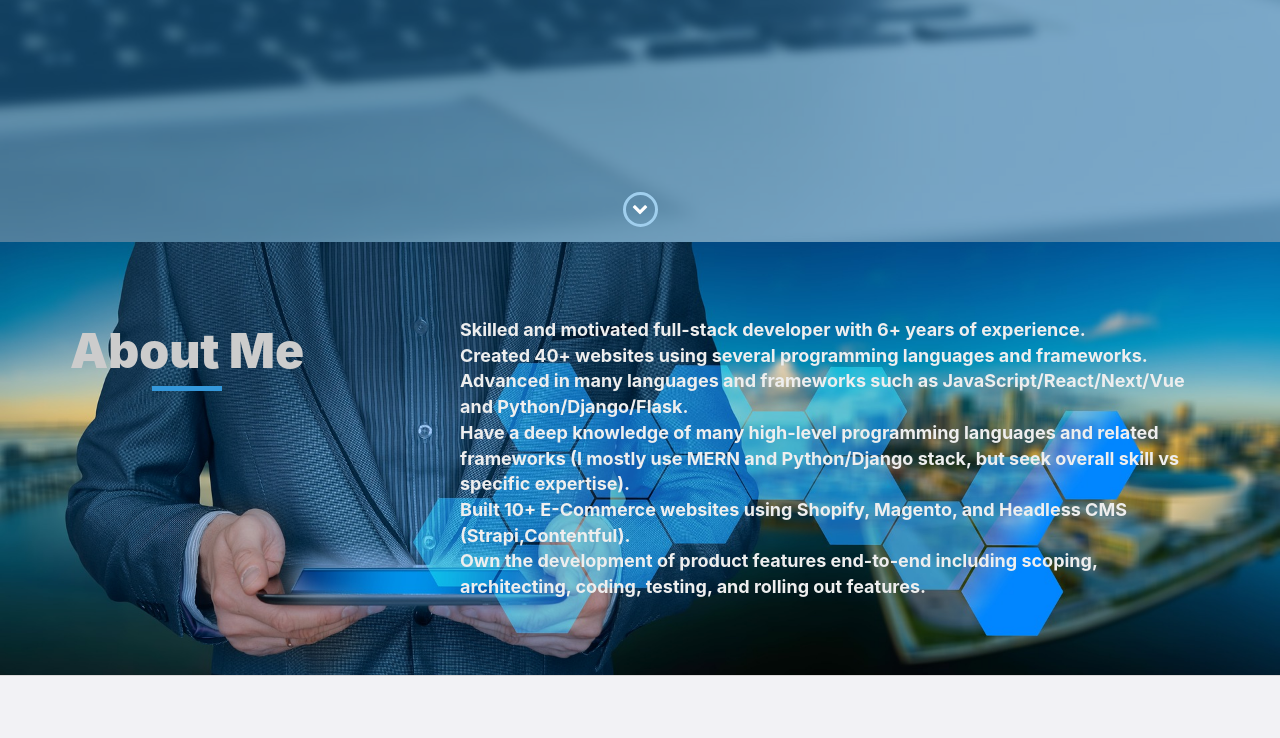
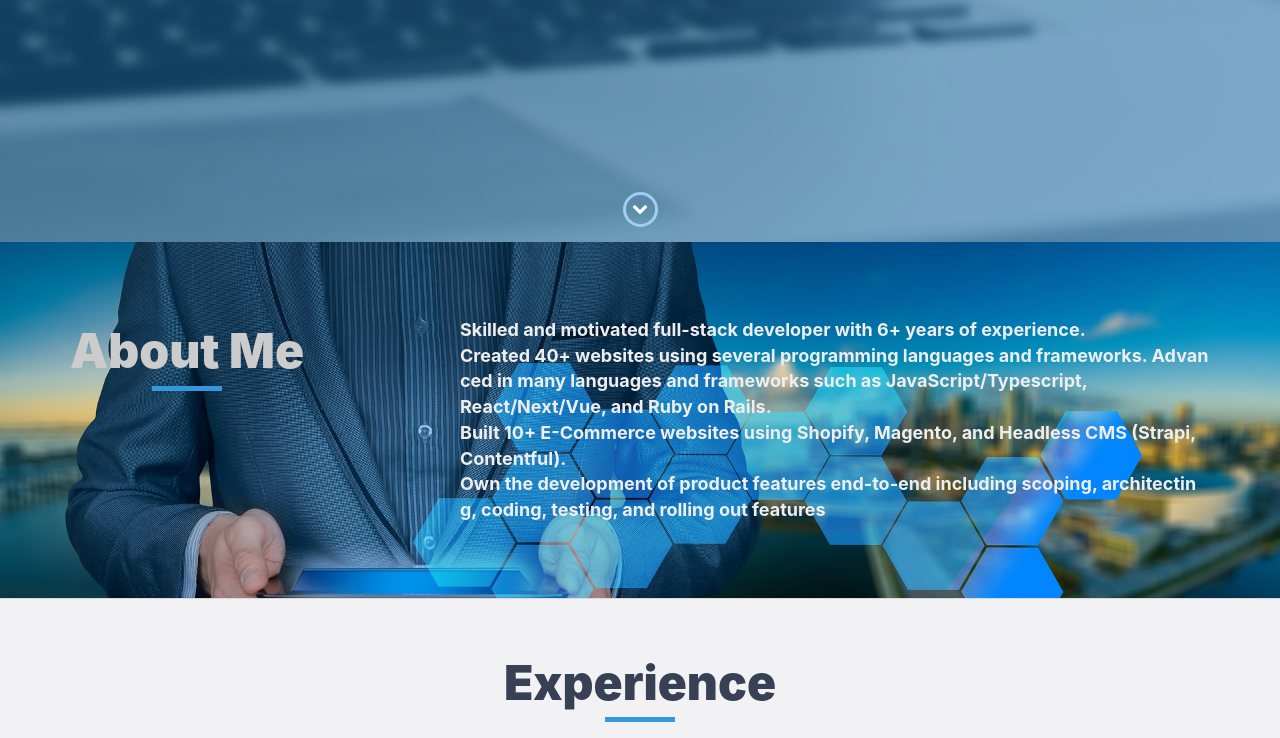
Before and after one commit to greenwood712/portfoliio, a React (Create React App) app: page / in a window 1280 px wide. Shown: the part 558-1296 px from the top of the page. Built offline with nearby package versions, Linux system fonts and the light colour scheme.

Commit message:
update profile

```diff
--- a/src/components/About.js
+++ b/src/components/About.js
@@ -1,4 +1,4 @@
-import React from 'react'
+import React from "react";
 
 function About() {
   return (
@@ -11,24 +11,23 @@ function About() {
           <div className="col-md-8">
             <p>
               Skilled and motivated full-stack developer with 6+ years of
-              experience.<br />
+              experience.
+              <br />
               Created 40+ websites using several programming languages and
-              frameworks. Advanced in many languages and frameworks such as
-              JavaScript/React/Next/Vue and Python/Django/Flask.<br />
-              Have a deep knowledge of many high-level programming languages and
-              related frameworks (I mostly use MERN and Python/Django stack, but
-              seek overall skill vs specific expertise).<br />
+              frameworks. Advan ced in many languages and frameworks such as
+              JavaScript/Typescript, React/Next/Vue, and Ruby on Rails.
+              <br />
               Built 10+ E-Commerce websites using Shopify, Magento, and Headless
-              CMS (Strapi,Contentful).<br />
+              CMS (Strapi, Contentful).
+              <br />
               Own the development of product features end-to-end including
-              scoping, architecting, coding, testing, and rolling out
-              features.<br />
+              scoping, architectin g, coding, testing, and rolling out features
             </p>
           </div>
         </div>
       </div>
     </div>
-  )
+  );
 }
 
-export default About
+export default About;
```
